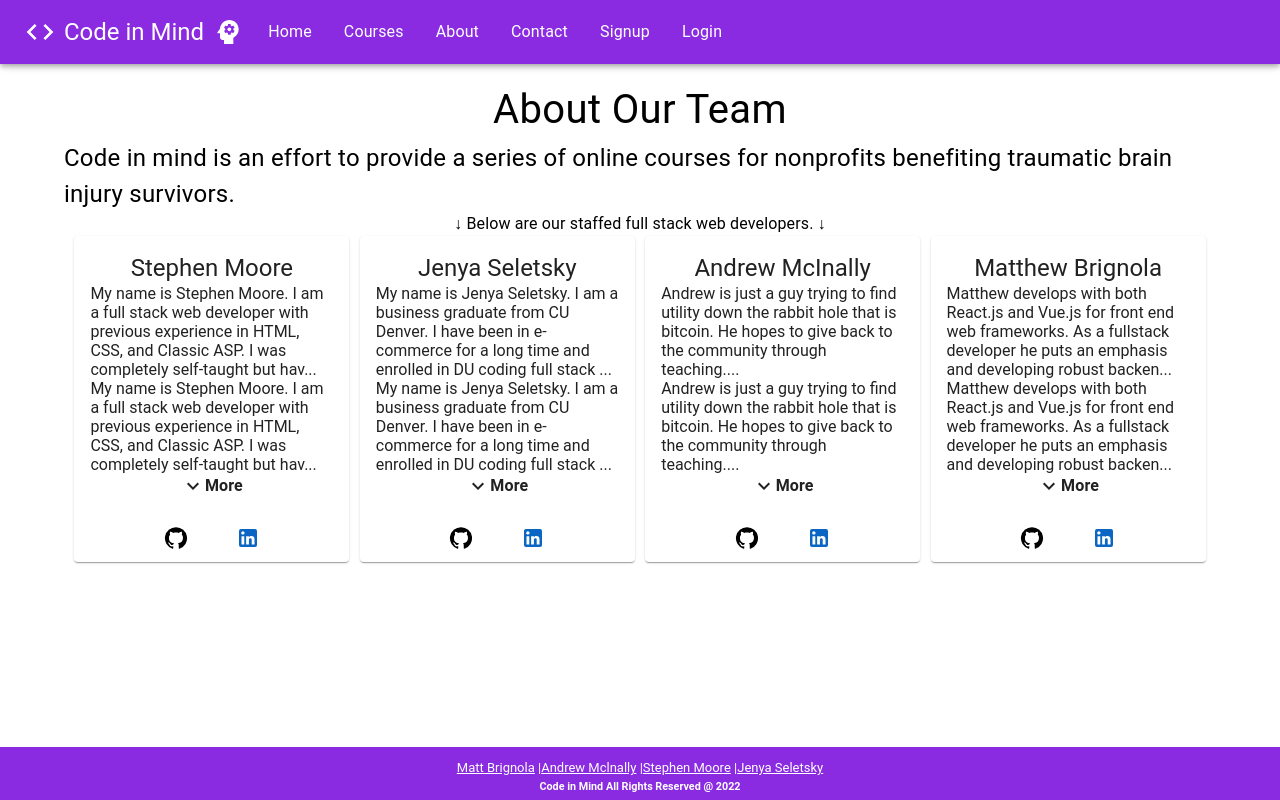
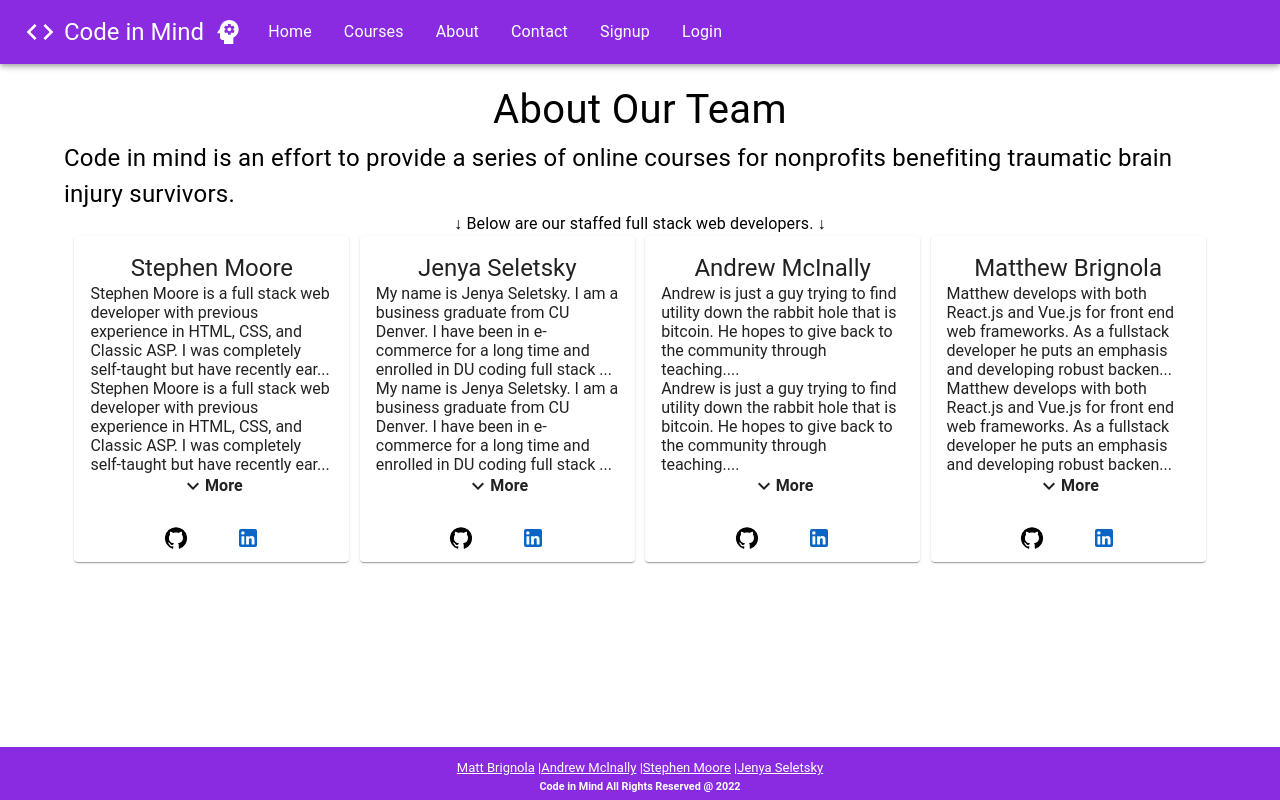
Before and after one commit to judo2000/code_in_mind, a React (Create React App) app in the folder client/: page /about in a window 1280 px wide. Built offline with nearby package versions, Linux system fonts and the light colour scheme.

Commit message:
Update bio on about us and added link to depoloyed app on heroku

```diff
--- a/client/src/pages/About.js
+++ b/client/src/pages/About.js
@@ -25,7 +25,7 @@ const About = () => {
             name="Stephen Moore"
             github="https://github.com/judo2000"
             linkedin="https://www.linkedin.com/in/stephen-scott-moore/"
-            summary="My name is Stephen Moore. I am a full stack web developer with previous experience in HTML, CSS, and Classic ASP. I was completely self-taught but have recently earned a Certificate in Full Stack Web Development from the University of Denver coding bootcamp. I am very passionate about web development and I am excited to combine my experience with my new skills to provide excellent experiences for the web.
+            summary="Stephen Moore is a full stack web developer with previous experience in HTML, CSS, and Classic ASP. I was completely self-taught but have recently earned a Certificate in Full Stack Web Development from the University of Denver coding bootcamp. I am very passionate about web development and I am excited to combine my experience with my new skills to provide excellent experiences for the web.
 My other passion in life is judo. I have practiced judo for just over 33 years. I hold the rank of 6th degree black belt and am the head instructor along with my wife at Denver Judo. I am also a former World and Paralympic champion and have been the head coach of the USA Paralympic Judo Team since 2010."
           />
         </Grid>
```
Also changed, not shown: 1 other file (tests, documents, lock files or other folders).
